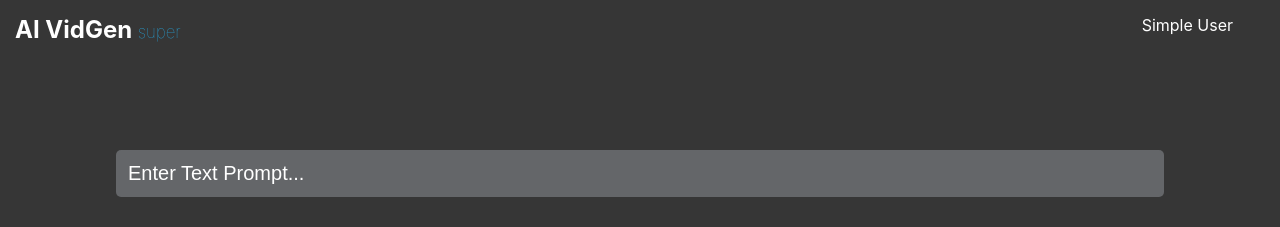
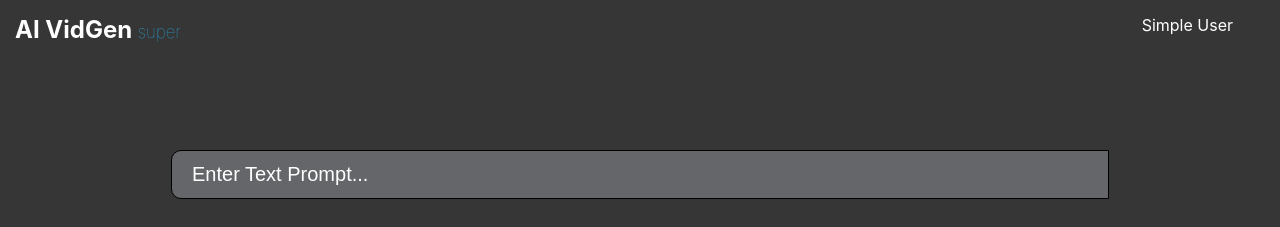
Before and after one commit to AmeenIzhac/StableDiffusionVideos, a React (Create React App) app in the folder client/: page /superUser in a window 1280 px wide. Shown: the top 227 px of the page. Built offline with nearby package versions, Linux system fonts and the light colour scheme.

Commit message:
[rh1320, ii120, ai20] prompt style fix

```diff
--- a/client/src/index.css
+++ b/client/src/index.css
@@ -11,6 +11,10 @@
   background-color: #363636;
 }
 
+input:focus::placeholder {
+  color: transparent;
+}
+
 .mainDiv {
     display: flex;
     justify-content: center;
@@ -20,10 +24,11 @@
 }
 
 .prompt {
-    width: 80vw;
-    border-radius: 5px;
-    border: none;
-    padding: 12px;
+    width: 70vw;
+    border:1px solid black;
+    border-bottom-left-radius: 10px;
+    border-top-left-radius: 10px;
+    padding: 12px 20px;
     background-color: #646669;
     caret-color: #26A7DE;
     font-size: 20px;
@@ -36,6 +41,18 @@
 
 .prompt:focus {
     outline-width: 0;
+    color: #98c5d8;
+}
+.promptButton {
+  background-color: #26A7DE;
+  padding: 12px;
+  font-size: 20px;
+  color: white;
+  border: 1px solid black;
+  border-bottom-right-radius: 10px;
+  border-top-right-radius: 10px;
+  /* border-radius: 10px 10px 0 0; */
+
 }
 
 .video {
```
